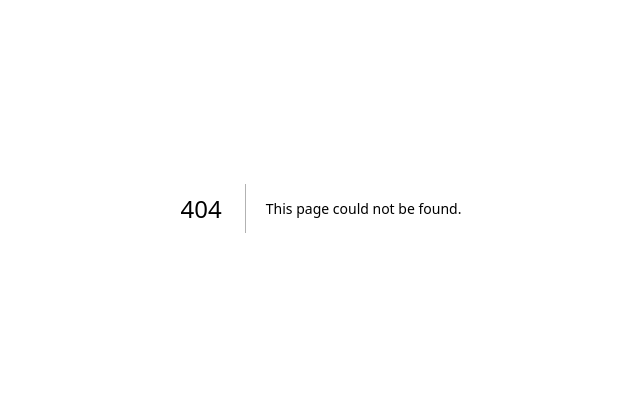
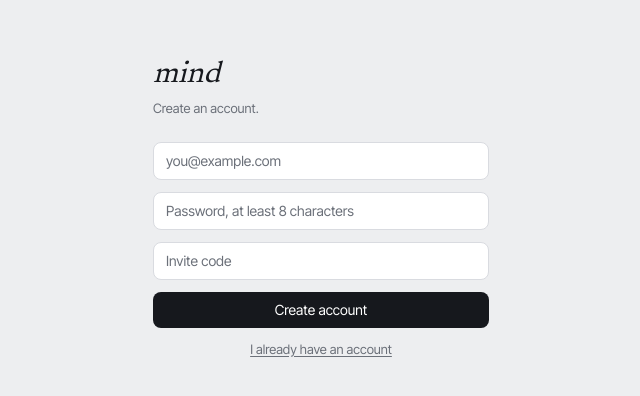
Before and after one commit to joanacodes/myownmind, a Next.js app: page /signup in a window 1280 px wide. Before the commit this address had no page. Shown: the part 192-588 px from the top of the page, without its empty margins (319-959 px from the left). Built offline with nearby package versions, Linux system fonts and the light colour scheme.

Commit message:
Signup, account settings, middleware fix

```diff
--- a/src/app/actions.ts
+++ b/src/app/actions.ts
@@ -3,6 +3,7 @@
 import { after } from "next/server";
 import { revalidatePath } from "next/cache";
 import { supabaseServer } from "@/lib/supabase/server";
+import { createClient } from "@supabase/supabase-js";
 import { canonicalize, enrichItem, previewUrl } from "@/lib/enrich";
 
 export type SaveResult = { ok: boolean; message?: string };
@@ -93,3 +94,44 @@ export async function deleteItem(id: string) {
   await db.from("items").update({ deleted_at: new Date().toISOString() }).eq("id", id);
   revalidatePath("/");
 }
+
+/**
+ * Creates an account behind a shared invite code. Uses the admin API, so
+ * Supabase's "allow new users to sign up" can stay off — this action is the
+ * only way in. `email_confirm: true` skips the confirmation email, which
+ * matters because the built-in mailer allows only two messages an hour.
+ */
+export async function signUpWithCode(
+  _prev: SaveResult | null,
+  formData: FormData
+): Promise<SaveResult> {
+  const email = String(formData.get("email") ?? "").trim().toLowerCase();
+  const password = String(formData.get("password") ?? "");
+  const code = String(formData.get("code") ?? "").trim();
+
+  if (!email || !password) return { ok: false, message: "Email and password are required." };
+  if (password.length < 8) return { ok: false, message: "Use at least 8 characters." };
+
+  // Closed by default: a missing secret must never mean "let anyone in".
+  const expected = process.env.SIGNUP_CODE;
+  if (!expected) return { ok: false, message: "Sign-ups are closed." };
+  if (code !== expected) return { ok: false, message: "That invite code is not right." };
+
+  const admin = createClient(
+    process.env.NEXT_PUBLIC_SUPABASE_URL!,
+    process.env.SUPABASE_SERVICE_ROLE_KEY!,
+    { auth: { persistSession: false } }
+  );
+
+  const { error } = await admin.auth.admin.createUser({
+    email,
+    password,
+    email_confirm: true,
+  });
+
+  if (error) {
+    const taken = /already|exists|registered/i.test(error.message);
+    return { ok: false, message: taken ? "That email already has an account." : error.message };
+  }
+  return { ok: true };
+}
--- a/src/app/login/page.tsx
+++ b/src/app/login/page.tsx
@@ -99,6 +99,14 @@ export default function Login() {
 
           <button
             type="button"
+            onClick={() => router.push("/signup")}
+            className="text-[13px] text-muted underline underline-offset-2 hover:text-ink"
+          >
+            Create an account
+          </button>
+
+          <button
+            type="button"
             onClick={sendReset}
             disabled={busy}
             className="text-[13px] text-muted underline underline-offset-2 hover:text-ink"
--- /dev/null
+++ b/src/app/signup/page.tsx
@@ -0,0 +1,95 @@
+"use client";
+
+import { useActionState, useEffect, useState } from "react";
+import { useRouter } from "next/navigation";
+import { signUpWithCode, type SaveResult } from "@/app/actions";
+import { supabaseBrowser } from "@/lib/supabase/client";
+
+export default function SignUp() {
+  const [email, setEmail] = useState("");
+  const [password, setPassword] = useState("");
+  const [signingIn, setSigningIn] = useState(false);
+  const router = useRouter();
+
+  const [result, formAction, pending] = useActionState<SaveResult | null, FormData>(
+    signUpWithCode,
+    null
+  );
+
+  // The account exists but the browser has no session yet, so sign in with
+  // the credentials already on screen rather than asking for them twice.
+  useEffect(() => {
+    if (!result?.ok) return;
+    setSigningIn(true);
+    supabaseBrowser()
+      .auth.signInWithPassword({ email: email.trim().toLowerCase(), password })
+      .then(({ error }) => {
+        if (error) router.push("/login");
+        else {
+          router.push("/");
+          router.refresh();
+        }
+      });
+  }, [result, email, password, router]);
+
+  const field =
+    "w-full rounded-lg border border-hair bg-surface px-3 py-2 text-sm placeholder:text-muted";
+
+  return (
+    <main className="mx-auto flex min-h-screen max-w-sm flex-col justify-center px-6">
+      <h1 className="font-serif text-3xl italic">mind</h1>
+      <p className="mt-1.5 text-[13px] text-muted">Create an account.</p>
+
+      <form action={formAction} className="mt-6 flex flex-col gap-3">
+        <input
+          name="email"
+          type="email"
+          value={email}
+          onChange={(e) => setEmail(e.target.value)}
+          placeholder="you@example.com"
+          autoComplete="username"
+          className={field}
+        />
+        <input
+          name="password"
+          type="password"
+          value={password}
+          onChange={(e) => setPassword(e.target.value)}
+          placeholder="Password, at least 8 characters"
+          autoComplete="new-password"
+          className={field}
+        />
+        <input
+          name="code"
+          type="text"
+          placeholder="Invite code"
+          autoComplete="off"
+          className={field}
+        />
+
+        {result && !result.ok && (
+          <p role="alert" className="text-[13px] leading-relaxed text-accent">
+            {result.message}
+          </p>
+        )}
+
+        <button
+          type="submit"
+          disabled={pending || signingIn}
+          className="rounded-lg bg-ink px-3 py-2 text-sm text-white hover:bg-accent
+                     disabled:opacity-60"
+        >
+          {pending || signingIn ? "…" : "Create account"}
+        </button>
+
+        <button
+          type="button"
+          onClick={() => router.push("/login")}
+          className="text-[13px] text-muted underline underline-offset-2 hover:text-ink"
+        >
+          I already have an account
+        </button>
+      </form>
+    </main>
+  );
+}
--- a/src/middleware.ts
+++ b/src/middleware.ts
@@ -26,7 +26,12 @@ export async function middleware(request: NextRequest) {
   const { data: { user } } = await supabase.auth.getUser();
   const path = request.nextUrl.pathname;
 
-  if (!user && !path.startsWith("/login") && !path.startsWith("/auth")) {
+  const isPublic =
+    path.startsWith("/login") ||
+    path.startsWith("/signup") ||
+    path.startsWith("/auth");
+
+  if (!user && !isPublic) {
     return NextResponse.redirect(new URL("/login", request.url));
   }
   return response;
```
Also changed, not shown: src/app/account/page.tsx (renamed from src/app/account/page.tsx.tsx), 1 other file (tests, documents, lock files or other folders).
